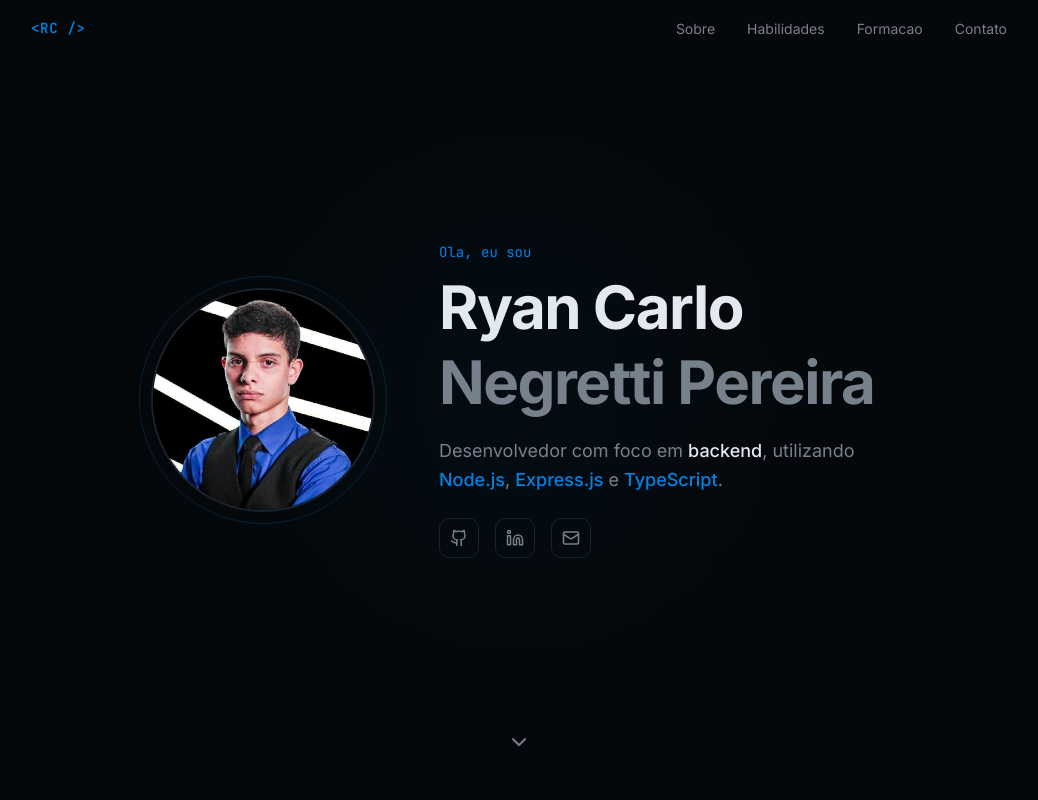
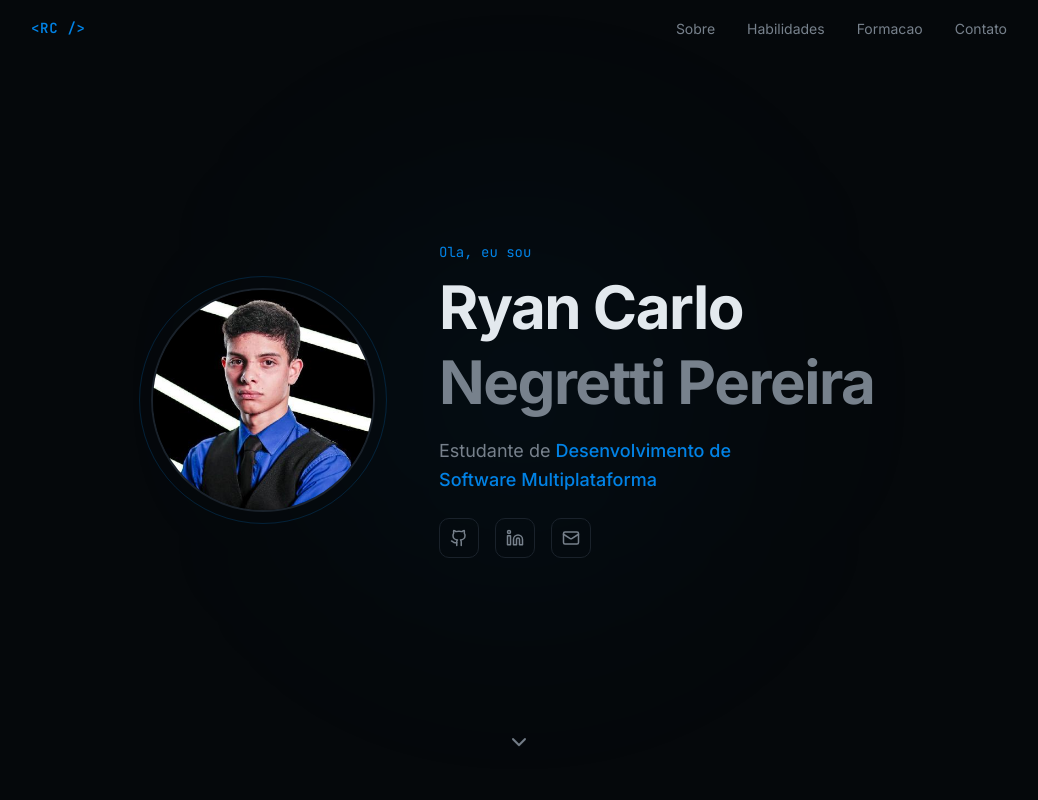
Before and after one commit to RyanCNP/portifolio, a Next.js app: page / in a window 1280 px wide. Shown: the top 800 px of the page, without its empty margins (121-1159 px from the left). Built offline with nearby package versions, Linux system fonts and the light colour scheme.

Commit message:
Update hero description to reflect new focus

```diff
--- a/components/portfolio/hero.tsx
+++ b/components/portfolio/hero.tsx
@@ -37,11 +37,7 @@ export function Hero() {
             </span>
           </h1>
           <p className="mt-4 max-w-md text-pretty text-lg leading-relaxed text-muted-foreground">
-            Desenvolvedor com foco em{" "}
-            <span className="text-foreground font-medium">backend</span>, utilizando{" "}
-            <span className="text-primary font-medium">Node.js</span>,{" "}
-            <span className="text-primary font-medium">Express.js</span> e{" "}
-            <span className="text-primary font-medium">TypeScript</span>.
+            Estudante de <span className="text-primary font-medium">Desenvolvimento de Software Multiplataforma</span>
           </p>
 
           {/* Social Links */}
```
